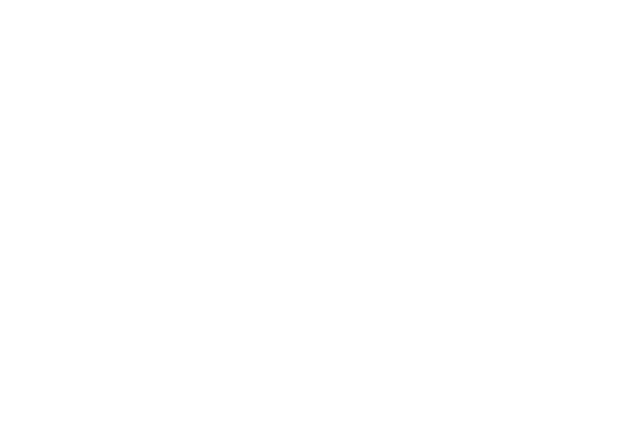
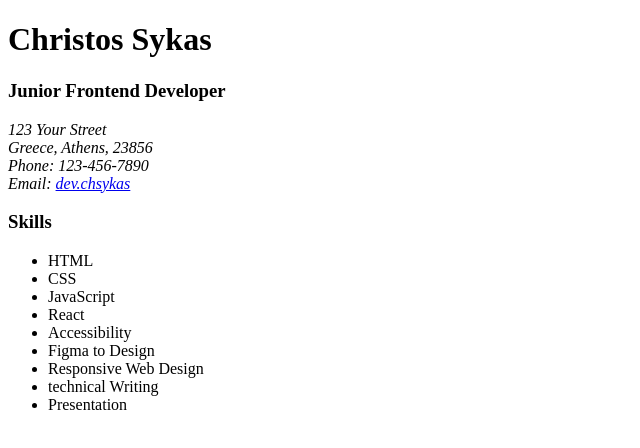
Before and after one commit to devchsykas/html-css-js-practice, a plain HTML site: page Single-Page-CV/index.html in a window 1280 px wide. Shown: the whole page, without its empty margins (0-640 px from the left). Drawn offline with Linux system fonts and the light colour scheme.

Commit message:
"Added basic HTML structure and content to Single Page CV, including header, main sections, and lists for skills."

```diff
--- a/Single-Page-CV/index.html
+++ b/Single-Page-CV/index.html
@@ -8,5 +8,42 @@
     <meta name="viewport" content="width=device-width, initial-scale=1.0" />
     <title>Single Page CV</title>
   </head>
-  <body></body>
+  <body>
+    <header class="header">
+      <h1 class="name">Christos Sykas</h1>
+      <h3 class="job">Junior Frontend Developer</h3>
+    </header>
+
+    <main class="main">
+      <section class="info">
+        <address>
+          123 Your Street <br />
+          Greece, Athens, 23856 <br />
+          Phone: 123-456-7890 <br />
+          Email: <a href="mailto:dev.chsykas@gmail.com">dev.chsykas</a>
+        </address>
+      </section>
+
+      <section class="skills">
+        <h3 class="title">Skills</h3>
+        <ul class="skill-list">
+          <li class="skill">HTML</li>
+          <li class="skill">CSS</li>
+          <li class="skill">JavaScript</li>
+          <li class="skill">React</li>
+          <li class="skill">Accessibility</li>
+          <li class="skill">Figma to Design</li>
+          <li class="skill">Responsive Web Design</li>
+          <li class="skill">technical Writing</li>
+          <li class="skill">Presentation</li>
+        </ul>
+      </section>
+
+      <section class="education"></section>
+
+      <section class="experience"></section>
+
+      <section class="socials"></section>
+    </main>
+  </body>
 </html>
```
